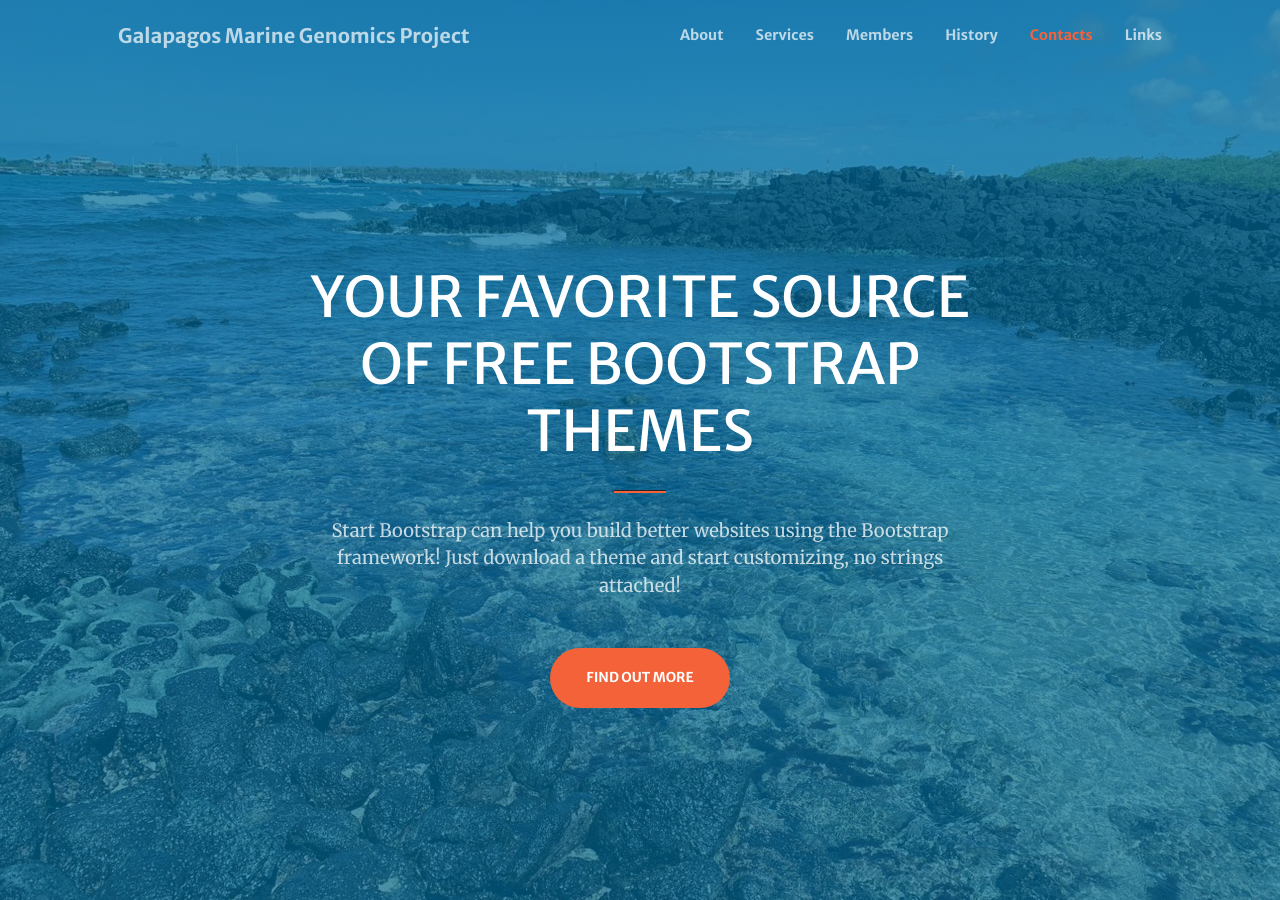
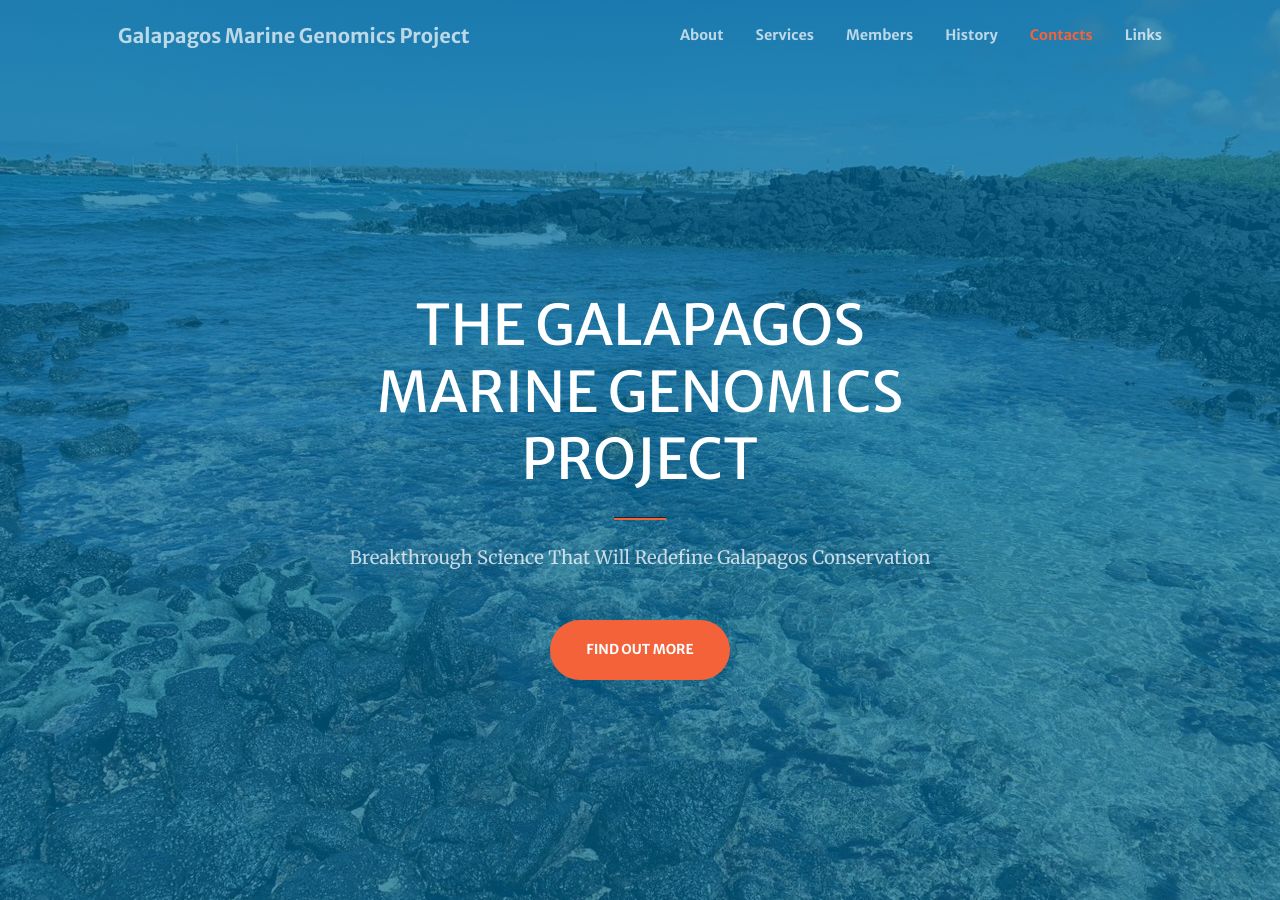
Before and after one commit to therkildsen-lab/galapagos-2, a Jekyll site: the page built from index.md, in a window 1280 px wide and 900 px high. Built offline with Jekyll 4.4.1, drawn with Linux system fonts in a browser that asks for light colours; comment, search, counter and statistics services are not loaded.

Commit message:
new favicon new text for home page

```diff
--- a/index.md
+++ b/index.md
@@ -1,10 +1,9 @@
 ---
 layout: home
 header:
-  title: YOUR FAVORITE SOURCE OF FREE BOOTSTRAP THEMES
+  title: THE GALAPAGOS MARINE GENOMICS PROJECT
   text: >
-    Start Bootstrap can help you build better websites using the Bootstrap
-    framework! Just download a theme and start customizing, no strings attached!
+     Breakthrough Science That Will Redefine Galapagos Conservation
   action: # action button is optional
     label: Find Out More
     url: '#about'
```
Also changed, not shown: assets/favicon.ico.
